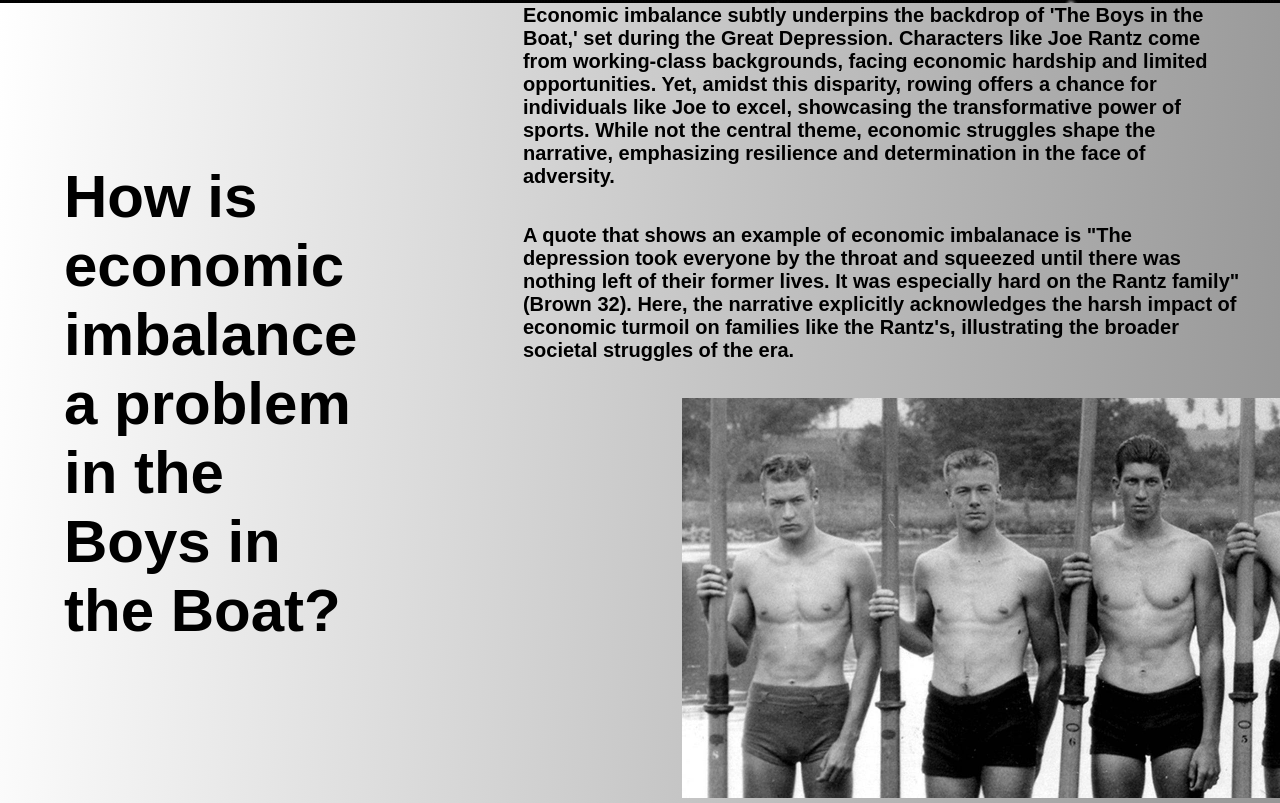
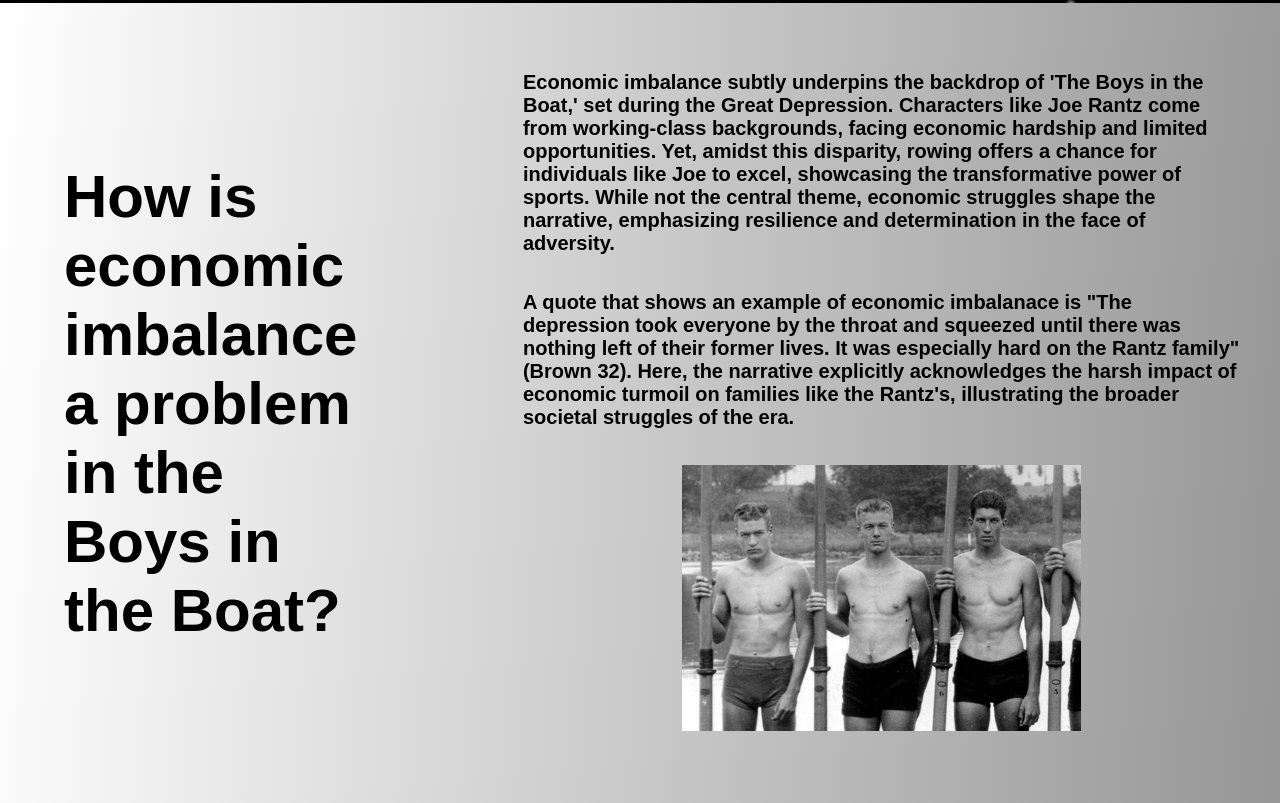
Before and after one commit to matthews-dad/matthews-dad, a plain HTML site: page index.html in a window 1280 px wide. Shown: the part 2157-2960 px from the top of the page. Drawn offline with Linux system fonts and the light colour scheme.

Commit message:
Update index.html

```diff
--- a/index.html
+++ b/index.html
@@ -62,7 +62,7 @@
                 <h3>A quote that shows an example of economic imbalanace is "The depression took everyone by the throat and squeezed until there was nothing left of their former lives. It was especially hard on the Rantz family" (Brown 32). Here, the narrative explicitly acknowledges the harsh impact of economic turmoil on families like the Rantz's, illustrating the broader societal struggles of the era.</h3>
                 <br>
                 <br>
-                <img src="joe.jpg" alt="joe" style="height: 400px;margin-left:25%;margin-right:25%;">
+                <img src="joe.jpg" alt="joe" style="width: 50%;margin-left:25%;margin-right:25%;">
             </div>
         </div>
         <div class="slides1 slide2">
```
